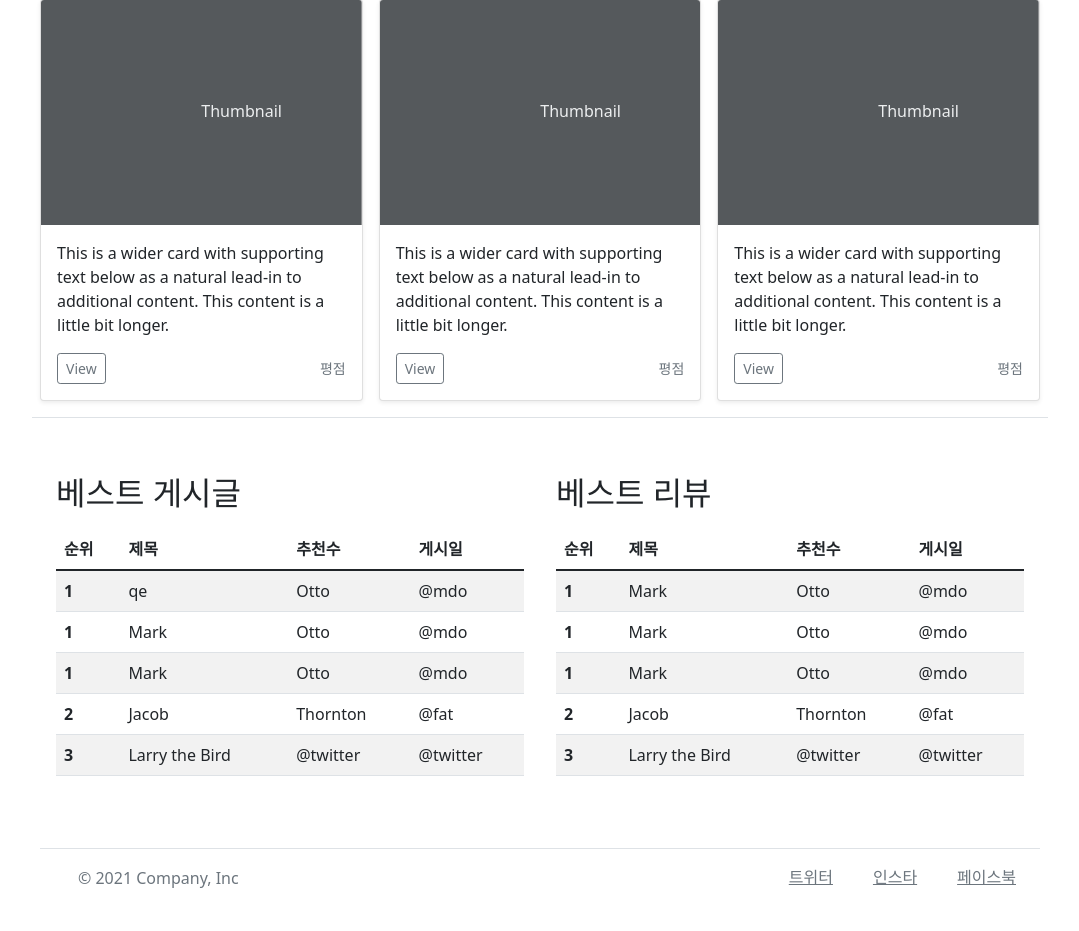
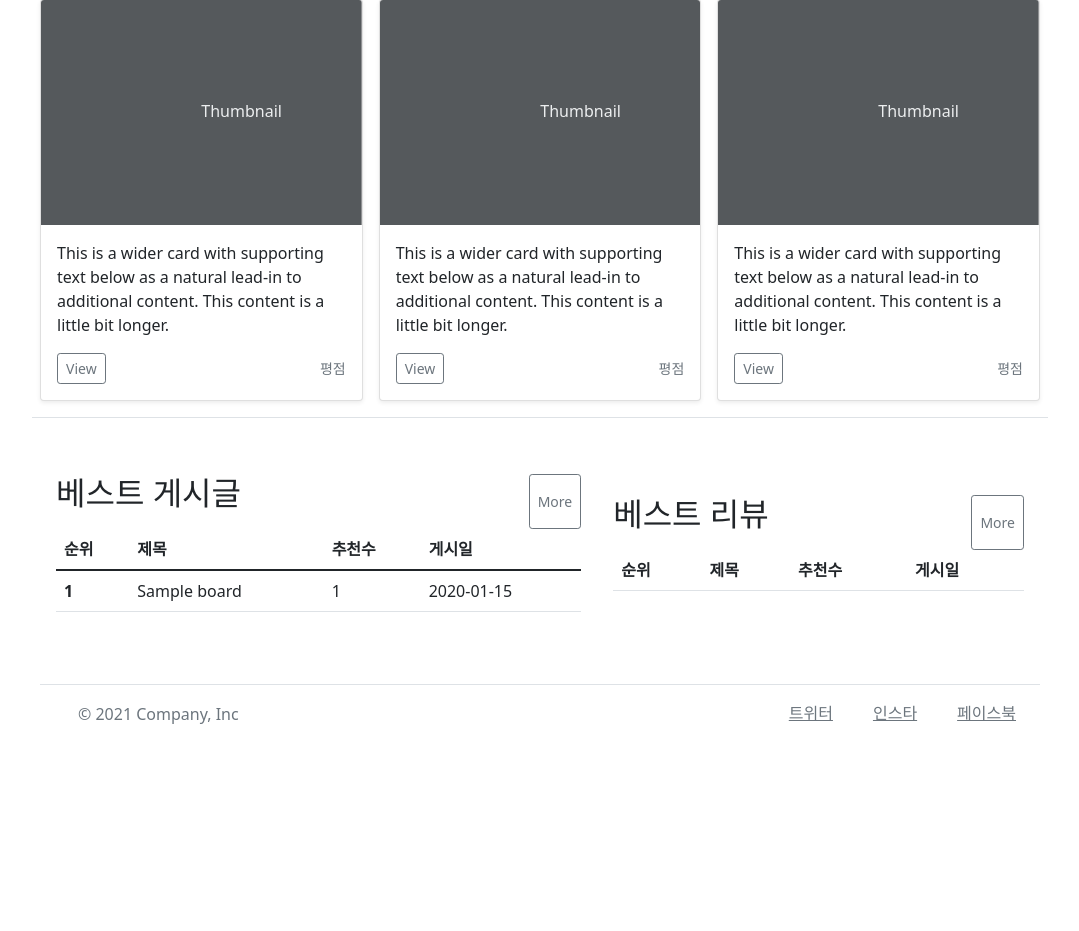
Before and after one commit to playpizza/TripGuide, a Django app: page / in a window 1280 px wide. Shown: the part 345-1276 px from the top of the page, without its empty margins (100-1179 px from the left). After the commit the page ends 1069 px from the top, so only its background shows below. Run offline with Django 3.2, Linux system fonts and the light colour scheme; a user stored in the database is signed in; tables that the repository leaves empty hold one stand-in row (values such as "Sample post"); grey boxes marked "Sample" are stand-in pictures; lists and menus that the app fills with data are empty; some libraries are stand-ins or nearby versions.

Commit message:
일반페이지와 관리자 페이지 조정

```diff
--- a/home/templates/home.html
+++ b/home/templates/home.html
@@ -8,9 +8,11 @@
 
 {% block script %}
 <script type="text/javascript">
-  var contents1Url = "{% url 'Board:list' %}";
-  var board1Url = "{% url 'Board:detail' 1 %}";
-  var review1Url = ".";
+  var contentsUrl = "{% url 'Board:list' %}";
+  var boardListUrl = "{% url 'Board:list' %}";
+  var reviewListUrl = "{% url 'Board:list' %}";
+  var boardUrls = {};
+  var reviewUrls = {};
 </script>
 {% endblock %}
 
@@ -44,7 +46,8 @@
           This content is a little bit longer.</p>
         <div class="d-flex justify-content-between align-items-center">
           <div class="btn-group">
-            <button type="button" class="btn btn-sm btn-outline-secondary" onclick="location.href=contents1Url;">View</button>
+            <button type="button" class="btn btn-sm btn-outline-secondary"
+              onclick="location.href=contents1Url;">View</button>
             <!-- <button type="button" class="btn btn-sm btn-outline-secondary">Edit</button> -->
           </div>
           <small class="text-muted">평점</small>
@@ -88,7 +91,6 @@
         <div class="d-flex justify-content-between align-items-center">
           <div class="btn-group">
             <button type="button" class="btn btn-sm btn-outline-secondary" onclick="moveContent3();">View</button>
-            <!-- <button type="button" class="btn btn-sm btn-outline-secondary">Edit</button> -->
           </div>
           <small class="text-muted">평점</small>
         </div>
@@ -100,8 +102,12 @@
 
 <div class="d-flex flex-wrap align-items-center justify-content-center justify-content-md-between py-3 mb-4">
   <div class="bd-example flex-fill m-3">
-    <p class="h2 mb-3">베스트 게시글</p>
-    <table class="table table-striped">
+    <div class="d-flex">
+      <p class="h2 mb-3 flex-fill">베스트 게시글</p>
+      <button type="button" class="btn btn-sm btn-outline-secondary mr-3"
+        onclick="location.href=boardListUrl;">More</button>
+    </div>
+    <table class="table table-hover">
       <thead>
         <tr>
           <th scope="col">순위</th>
@@ -110,44 +116,28 @@
           <th scope="col">게시일</th>
         </tr>
       </thead>
-      <!-- TODO data받으면 for문으로 다시 작성 -->
       <tbody>
-        <tr onclick="location.href=board1Url;">
-          <th scope="row">1</th>
-          <td>qe</td>
-          <td>Otto</td>
-          <td>@mdo</td>
+        {% for b in bestBoard %}
+        <script>
+          boardUrls['{{b.id}}'] = "{% url 'Board:detail' b.id %}";
+        </script>
+        <tr onclick="location.href=boardUrls['{{b.id}}'];">
+          <th scope="row">{{forloop.counter}}</th>
+          <td>{{b.title}}</td>
+          <td>{{b.like_count}}</td>
+          <td>{{b.registered_date|date:'Y-m-d'}}</td>
         </tr>
-        <tr>
-          <th scope="row">1</th>
-          <td>Mark</td>
-          <td>Otto</td>
-          <td>@mdo</td>
-        </tr>
-        <tr>
-          <th scope="row">1</th>
-          <td>Mark</td>
-          <td>Otto</td>
-          <td>@mdo</td>
-        </tr>
-        <tr>
-          <th scope="row">2</th>
-          <td>Jacob</td>
-          <td>Thornton</td>
-          <td>@fat</td>
-        </tr>
-        <tr>
-          <th scope="row">3</th>
-          <td>Larry the Bird</td>
-          <td>@twitter</td>
-          <td>@twitter</td>
-        </tr>
+        {% endfor %}
       </tbody>
     </table>
   </div>
   <div class="bd-example flex-fill m-3">
-    <p class="h2 mb-3">베스트 리뷰</p>
-    <table class="table table-striped">
+    <div class="d-flex">
+      <p class="h2 mb-3 flex-fill">베스트 리뷰</p>
+      <button type="button" class="btn btn-sm btn-outline-secondary mr-3"
+        onclick="location.href=reviewListUrl;">More</button>
+    </div>
+    <table class="table table-hover">
       <thead>
         <tr>
           <th scope="col">순위</th>
@@ -156,39 +146,6 @@
           <th scope="col">게시일</th>
         </tr>
       </thead>
-      <!-- TODO data받으면 for문으로 다시 작성 -->
-      <tbody>
-        <tr onclick="location.href=review1Url;">
-          <th scope="row">1</th>
-          <td>Mark</td>
-          <td>Otto</td>
-          <td>@mdo</td>
-        </tr>
-        <tr>
-          <th scope="row">1</th>
-          <td>Mark</td>
-          <td>Otto</td>
-          <td>@mdo</td>
-        </tr>
-        <tr>
-          <th scope="row">1</th>
-          <td>Mark</td>
-          <td>Otto</td>
-          <td>@mdo</td>
-        </tr>
-        <tr>
-          <th scope="row">2</th>
-          <td>Jacob</td>
-          <td>Thornton</td>
-          <td>@fat</td>
-        </tr>
-        <tr>
-          <th scope="row">3</th>
-          <td>Larry the Bird</td>
-          <td>@twitter</td>
-          <td>@twitter</td>
-        </tr>
-      </tbody>
     </table>
   </div>
 </div>
--- a/home/views.py
+++ b/home/views.py
@@ -1,13 +1,41 @@
 from django.shortcuts import render
 # from add.models import AdBoard, AdDocument
 from add.models import AdBoard
+from django.core.exceptions import ObjectDoesNotExist
+from board.models import Board, Comment
+
 import random
 
 
 def home(request):
-    adAll = AdBoard.objects.all()
-    if adAll:
-        ad = random.choice(adAll)
-    else:
-        ad = None
-    return render(request, 'home.html', {'ad': ad})
+    context = {
+        'bestContent': [],
+        'bestBoard': [],
+        'bestReview': [],
+        'ad': None,
+    }
+
+
+    # 게시글
+    try:
+        bestBoard = Board.objects.all().order_by('-like_count')[:5]
+        context['bestBoard'] = bestBoard
+    except ObjectDoesNotExist:
+        pass
+
+
+
+
+    # 광고
+    try:
+        adAll = AdBoard.objects.all()
+        if adAll:
+            ad = random.choice(adAll)
+            context['ad'] = ad
+    except ObjectDoesNotExist:
+        pass
+
+
+
+
+    return render(request, 'home.html', context)
--- a/manager/templates/m_user_manage.html
+++ b/manager/templates/m_user_manage.html
@@ -42,7 +42,6 @@
                     <th scope="col">신고여부</th>
                 </tr>
             </thead>
-            <!-- TODO data받으면 for문으로 다시 작성 -->
             <tbody>
                 {% for u in userData %}
                 <script>
--- a/manager/templates/manage_base.html
+++ b/manager/templates/manage_base.html
@@ -6,7 +6,7 @@
   <meta charset="utf-8">
   <meta name="viewport" content="width=device-width, initial-scale=1">
   <script type="text/javascript">
-
+    var logoutUrl = "{% url 'account_logout' %}";
   </script>
   <link href="{% static 'bs/css/bootstrap.min.css' %}" rel="stylesheet">
   {% block link %} {% endblock %}
--- a/manager/urls.py
+++ b/manager/urls.py
@@ -20,6 +20,4 @@
     path("event/detail/<int:id>/", views.m_event_detail, name="eventDetail"),
     path("ad/manage/", views.m_ad_manage, name="adManage"),
     path("ad/detail/<int:id>/", views.m_ad_detail, name="adDetail"),
-    path("question/manage/", views.m_question_manage, name="questionManage"),
-    path("question/detail/<int:id>/", views.m_question_detail, name="questionDetail"),
 ]
```
Also changed, not shown: manager/templates/m_home.html (+4 -15 lines), manager/templates/m_question_detail.html (deleted, +0 -14 lines), manager/templates/m_question_manage.html (deleted, +0 -14 lines), manager/views.py (+17 -24 lines).
